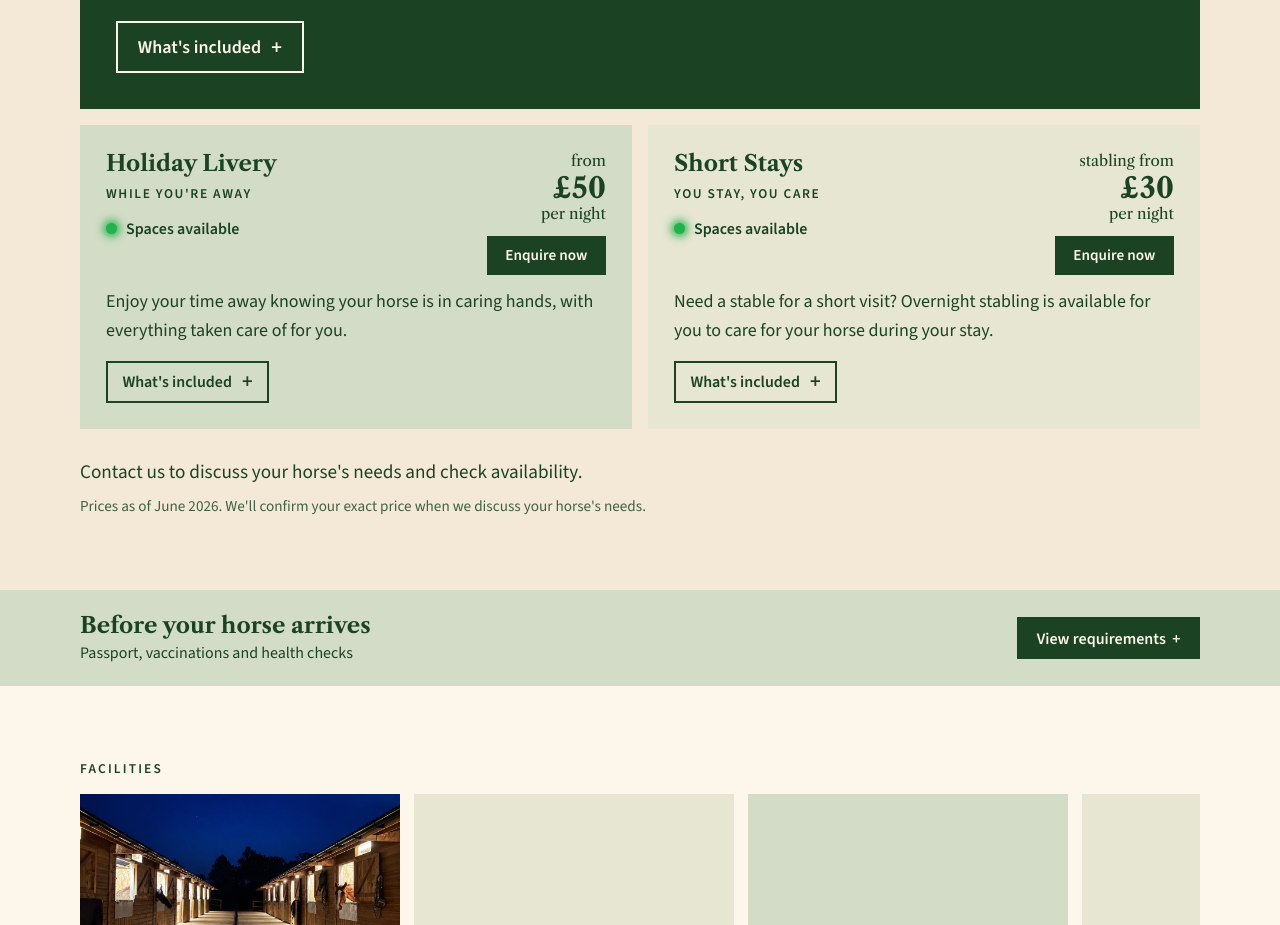
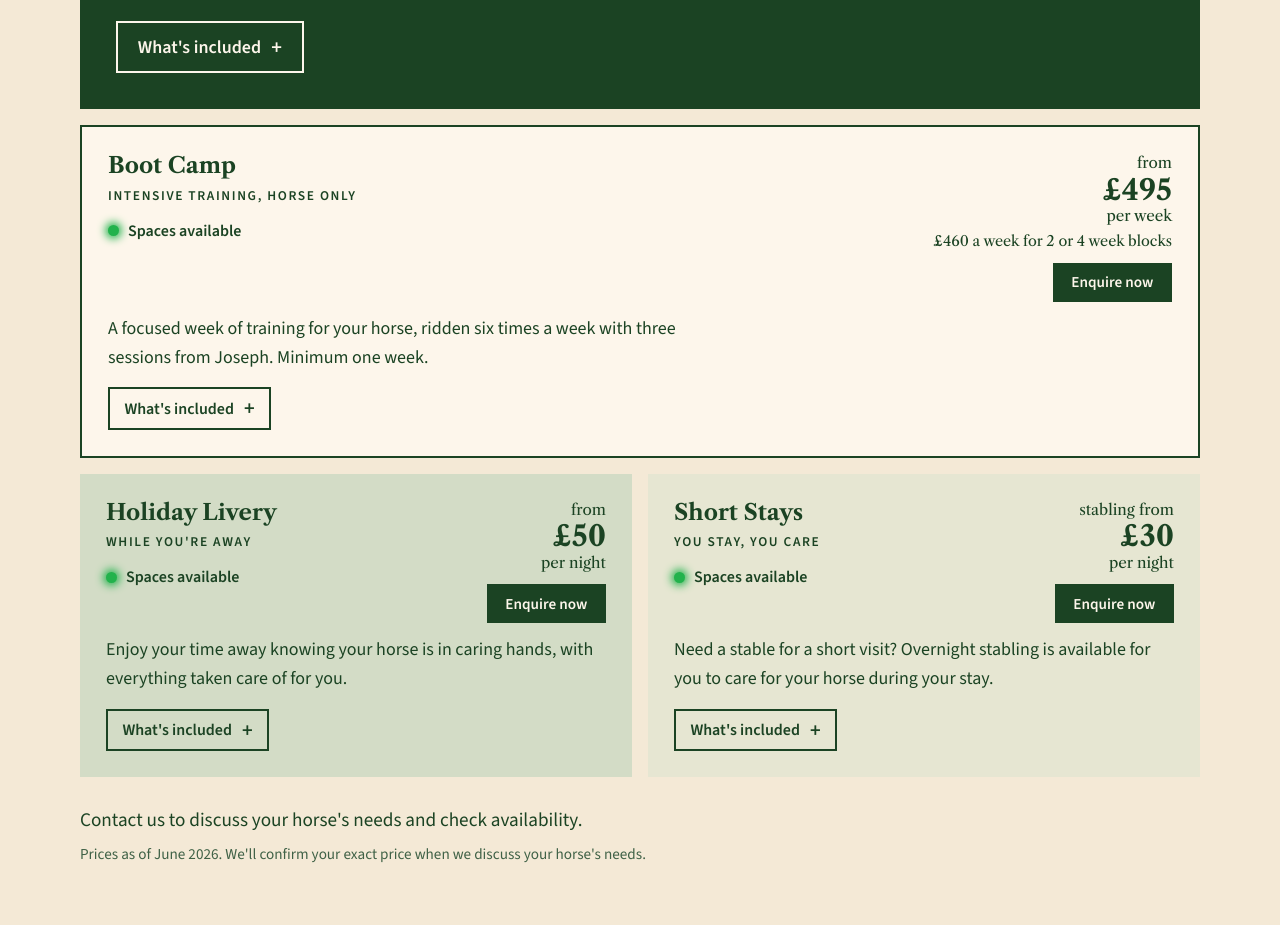
Before and after one commit to BrightDressage/BrightLivery, a plain HTML site: page index.html in a window 1280 px wide. Shown: the part 986-1911 px from the top of the page. Drawn offline with nearby package versions, Linux system fonts and the light colour scheme.

Commit message:
Add files via upload

```diff
--- a/index.html
+++ b/index.html
@@ -89,6 +89,15 @@
     </aside>
   </div>
         </div>
+      </details>
+    </article>
+    <article class="rate soft camp" data-service="camp">
+      <div><h3>Boot Camp</h3><p class="when">Intensive training, horse only</p></div>
+      <p class="desc">A focused week of training for your horse, ridden six times a week with three sessions from Joseph. Minimum one week.</p>
+      <p class="price"><em>from</em><strong>£495</strong><em>per week</em><em class="block">£460 a week for 2 or 4 week blocks</em></p>
+      <details class="more">
+        <summary>What's included</summary>
+        <ul class="mini"><li>Ridden 6 times a week</li><li>3 training sessions with Joseph</li><li>2 ridden sessions with an established second rider</li><li>1 hack</li><li>Long reining</li><li>Stabling and fibre-based feed</li><li>Midweek update and progress report</li></ul>
       </details>
     </article>
     <article class="rate soft one" data-service="holiday">
@@ -185,7 +194,7 @@
     <div class="field"><label for="f-phone">Phone</label><input id="f-phone" name="phone" type="tel" autocomplete="tel"></div>
     <div class="field"><label for="f-email">Email</label><input id="f-email" name="email" type="email" autocomplete="email" required></div>
     <div class="field"><label for="f-service">Interested in</label>
-      <select id="f-service" name="service"><option>Full Livery</option><option>Join Full Livery waitlist</option><option>Holiday Livery</option><option>Short Stay</option><option>Arrange a visit</option></select></div>
+      <select id="f-service" name="service"><option>Full Livery</option><option>Join Full Livery waitlist</option><option>Boot Camp</option><option>Holiday Livery</option><option>Short Stay</option><option>Arrange a visit</option></select></div>
     <div class="field full"><label for="f-msg">Your horse and your dates</label><textarea id="f-msg" name="message" required></textarea></div>
     <p class="form-note">We use your details to reply to your enquiry. See our <a href="/privacy">Privacy Policy</a>.</p>
     <button class="btn" type="submit">Send enquiry</button>
--- a/script.js
+++ b/script.js
@@ -12,8 +12,8 @@
 
 /* AVAILABILITY: change 'open' to 'full' and republish. */
 (function(){
-  var AVAILABILITY={full:'full',holiday:'open',short:'open'};
-  var NAMES={full:'Full Livery',holiday:'Holiday Livery',short:'Short Stay'};
+  var AVAILABILITY={full:'full',camp:'open',holiday:'open',short:'open'};
+  var NAMES={full:'Full Livery',camp:'Boot Camp',holiday:'Holiday Livery',short:'Short Stay'};
   document.querySelectorAll('.rate[data-service]').forEach(function(card){
     var k=card.getAttribute('data-service'),open=AVAILABILITY[k]==='open',n=NAMES[k];
     var st=document.createElement('p');
--- a/style.css
+++ b/style.css
@@ -205,3 +205,5 @@ footer{background:var(--green-deep);color:var(--cream);font-size:1rem}
 .tile.photo{position:relative;padding:0;overflow:hidden;background:var(--green-deep);color:var(--cream)}
 .tile.photo img{position:absolute;inset:0;width:100%;height:100%;object-fit:cover;display:block}
 .tile.photo span{position:relative;margin-top:auto;padding:30px 16px 14px;background:linear-gradient(transparent,rgba(20,51,25,.85))}
+.rate.camp{grid-column:1/-1;background:var(--cream);border:2px solid var(--green)}
+.price em.block{margin-top:6px;font-size:.9rem}
```
